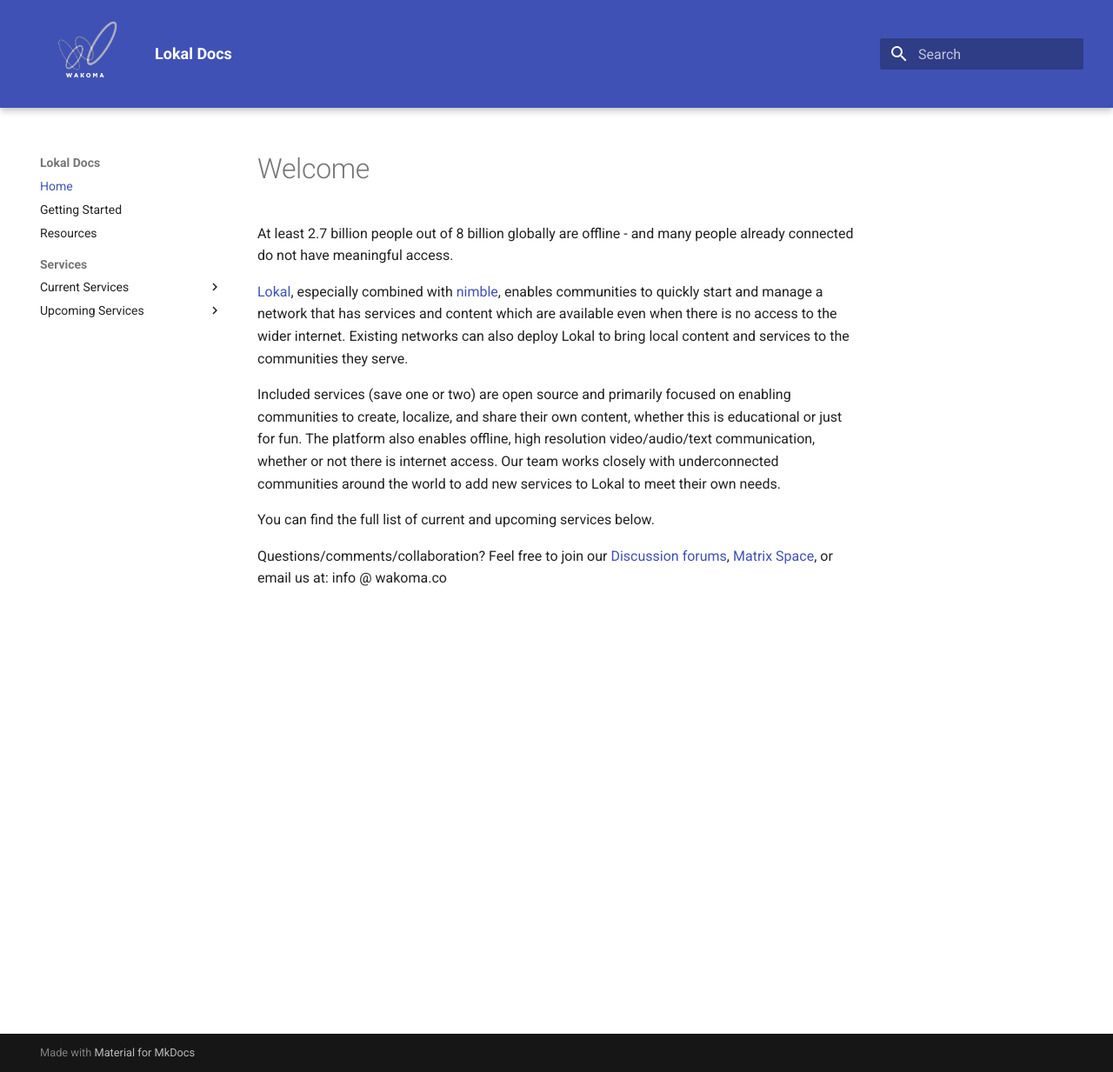
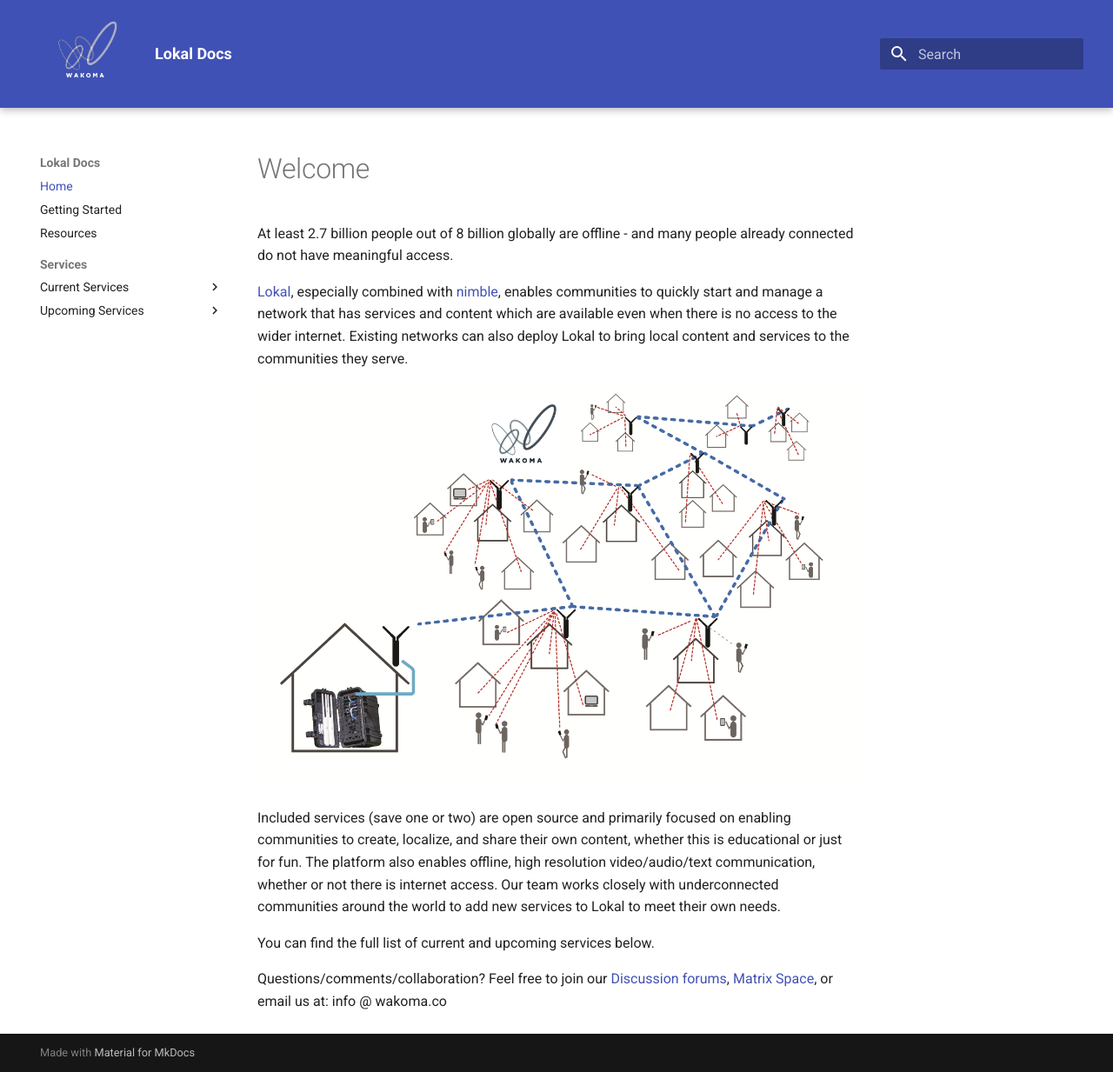
Before and after one commit to Wakoma/docs, an MkDocs documentation site: the page built from docs/index.md, in a window 1280 px wide and 1233 px high. Shown: the whole window at 87% size. Built offline with MkDocs 1.6.1 and Material for MkDocs 9.7.7, drawn with Linux system fonts in a browser that asks for light colours.

Commit message:
mesh photo

```diff
--- a/docs/index.md
+++ b/docs/index.md
@@ -4,6 +4,8 @@
 
 [Lokal](https://github.com/Wakoma/Lokal), especially combined with [nimble](https://github.com/Wakoma/nimble), enables communities to quickly start and manage a network that has services and content which are available even when there is no access to the wider internet. Existing networks can also deploy Lokal to bring local content and services to the communities they serve.
 
+![Alt text](assets/nimblemeshcolorcropped.png)
+
 Included services (save one or two) are open source and primarily focused on enabling communities to create, localize, and share their own content, whether this is educational or just for fun. The platform also enables offline, high resolution video/audio/text communication, whether or not there is internet access. Our team works closely with underconnected communities around the world to add new services to Lokal to meet their own needs.
 
 You can find the full list of current and upcoming services below.
```
